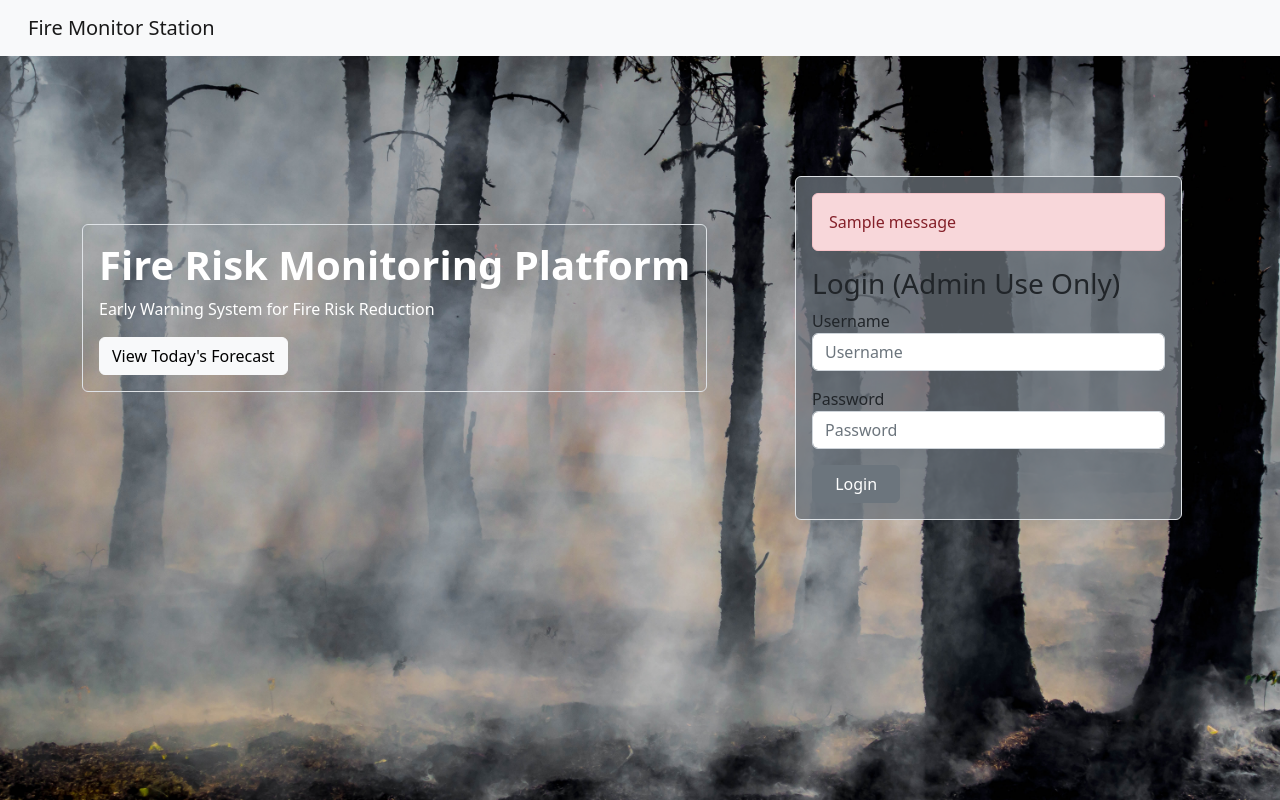
After one commit to SusanGicheha/Forest-Fire-Detection-Using-Machine-Learning, a Flask app: page /landing in a window 1280 px wide. The commit adds this page. Run offline with Flask 2, Linux system fonts and the light colour scheme; one stand-in notice (Sample message) is shown; parts of the project's set-up code (start-up, migrations or seed data) failed here and were passed over; some libraries are stand-ins or nearby versions.

Commit message:
landing page

```diff
--- a/app.py
+++ b/app.py
@@ -94,7 +94,7 @@ class PredictionForm(FlaskForm):
 @app.route("/")
 def home():
     #return render_template('home.html')
-    return redirect(url_for('login'))
+    return redirect(url_for('landing'))
 
 
 
@@ -110,11 +110,12 @@ def inputs():
     #     # predict = [np.array(new_entry)]
     #     # prediction = model.predict(predict)
     #     return redirect(url_for('dashboard'))
-    return render_template('inputs.html', form=form)
+    return render_template('inputs.html', form=form,name=session.get("username","Unknown"))
 
 
 
 @app.route("/predict",methods=['POST'])
+@login_required
 def predict():
     x = datetime.datetime.now()
     y = x.strftime("%A %b %d, %Y, %I:%M:%S %p")
@@ -141,6 +142,7 @@ def predict():
         return render_template('dashboard.html',date=y,name=session.get("username","Unknown"),prediction_text=0)
 
 @app.route("/records", methods=['GET','POST'])
+@login_required
 def records():
     read_records=features.query.order_by(features.id)
     return render_template('records.html',name=session.get("username","Unknown"),read_records=read_records)
@@ -165,12 +167,15 @@ def login():
         else:
             flash("Incorrect Username - Try Again")
 
-    return render_template('login.html',form=form)
+    return render_template('landing.html',form=form)
 
-
+@app.route("/landing", methods=['GET','POST'] )
+def landing():
+    form = LoginForm()
+    return render_template("landing.html", form=form)
 
 @app.route("/dashboard", methods=['GET','POST'])
-@login_required
+#@login_required
 def dashboard():
     x = datetime.datetime.now()
     y = x.strftime("%A %b %d, %Y, %I:%M %p")
@@ -187,7 +192,7 @@ def dashboard():
 
 
 @app.route("/register", methods=['GET','POST'])
-#@login_required
+@login_required
 def register():
     form =  RegisterForm()
     if form.validate_on_submit():
@@ -204,7 +209,7 @@ def register():
 @login_required
 def logout():
     logout_user()
-    return redirect(url_for('login'))
+    return redirect(url_for('landing'))
 
 
 if __name__ == '__main__':
--- /dev/null
+++ b/templates/landing.html
@@ -0,0 +1,58 @@
+{% extends 'template.html' %}
+{% import "bootstrap/wtf.html" as wtf %}
+{% block content %}
+<body style="background-image: url('/static/background_fire.jpg'); background-size: cover;">
+    <div class="row">
+        <div class="col ">
+            <div class="pt-5 mt-5 d-flex justify-content-left">
+
+
+                <main class="p-3 mt-5 w-auto border rounded">
+                <h1 style="color: white;"><b>Fire Risk Monitoring Platform</b></h1>
+                <p style="color: white; ">Early Warning System for Fire Risk Reduction</p>
+
+                <a href="{{ url_for('dashboard') }} " class="btn btn-light">View Today's Forecast</a>
+                </main>
+
+              </div>
+        </div>
+
+
+        <!-- log in section -->
+        <div class="col col-lg-5">
+            <div class="p-5 ps-3 d-flex mt-5 justify-content-right">
+
+
+                <main class="p-3 w-100 border rounded bg-secondary p-2" style="--bs-bg-opacity: .75;">
+                <div>
+                  {% for message in get_flashed_messages() %}
+                    <div class="alert alert-danger d-flex align-items-center" role="alert">
+                      <div>
+                      {{message}}
+
+                      </div>
+                    </div>
+                  {% endfor %}
+                <form class="justify-content-md-center" method="post" action="/login">
+                <h3 class="form-signin-heading">Login (Admin Use Only)</h3>
+                  {{form.hidden_tag()}}
+                  <div class="mb-3">
+                  {{wtf.form_field(form.username)}}
+                  </div>
+                  <div class="mb-3">
+
+                  {{wtf.form_field(form.password)}}
+                  </div>
+                <div class="d-grid gap-2 col-3 justify-content-md-right">
+                  <button class="btn btn-secondary" type="submit">Login</button>
+                </div>
+                </form>
+                </main>
+
+              </div>
+        </div>
+      </div>
+
+    </body>
+
+{% endblock %}
--- a/templates/navbar.html
+++ b/templates/navbar.html
@@ -1,6 +1,6 @@
 <nav class="navbar navbar-expand-lg bg-light">
   <div class="container-fluid">
-    <a class="navbar-brand" href="#">Fire Monitor Station</a>
+    <a class="navbar-brand" href="{{url_for('landing')}}">Fire Monitor Station</a>
     <button class="navbar-toggler" type="button" data-bs-toggle="collapse" data-bs-target="#navbarNavAltMarkup" aria-controls="navbarNavAltMarkup" aria-expanded="false" aria-label="Toggle navigation">
       <span class="navbar-toggler-icon"></span>
     </button>
@@ -13,7 +13,7 @@
         <a class="nav-link" href="{{url_for('records')}}">Records</a>
         <a class="nav-link" href="{{url_for('logout')}}">Logout</a>
         {%else%}
-        <a class="nav-link" href="{{url_for('login')}}">Login</a>
+        <!-- <a class="nav-link" href="{{url_for('login')}}">Login</a> -->
         {%endif%}
       </div>
     </div>
```
Also changed, not shown: templates/dashboard.html (+37 -21 lines), templates/inputs.html (+10 -5 lines), templates/records.html (+7 -4 lines), database.db, static/background_fire.jpg (added).
